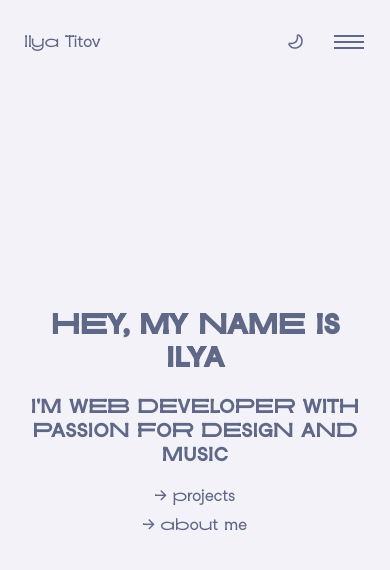
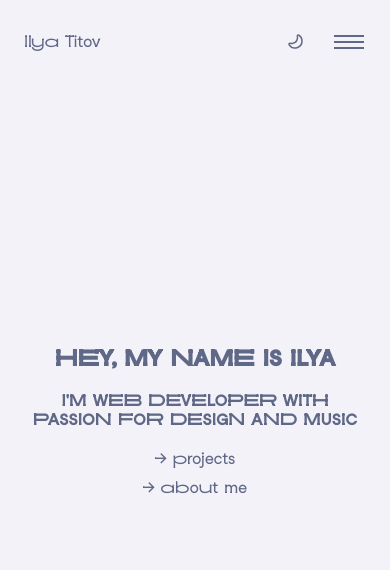
Before and after one commit to ilyatitovich/portfolio-2023, a Next.js app: page / in a window 390 px wide. Shown: the top 570 px of the page. Built offline with nearby package versions, Linux system fonts and the light colour scheme.

Commit message:
fix styles

```diff
--- a/pages/_app.js
+++ b/pages/_app.js
@@ -1,4 +1,5 @@
 import "@/styles/globals.css";
+import "@/styles/home.css";
 import { AnimatePresence } from "framer-motion";
 import Layout from "@/components/Layout";
 
--- a/pages/index.js
+++ b/pages/index.js
@@ -1,4 +1,3 @@
-import styles from "../styles/Home.module.css";
 import Link from "next/link";
 import { motion } from "framer-motion";
 import { MenuContext } from "../components/MenuProvider";
@@ -10,41 +9,41 @@ export default function Home() {
     const { menuIsOpen } = useContext(MenuContext);
 
     return (
-        <div className={styles.home}>
-            <div className={styles.content}>
-                <div className={styles.wrapper}>
+        <div className="home">
+            <div className="content">
+                <div className="wrapper">
                     <motion.h1
                         variants={pageItem}
                         custom={3}
                         initial="hide"
                         animate={menuIsOpen ? "hide" : "show"}
                         exit="hide"
-                        className={styles.mainTitle}
+                        className="main-title"
                     >
                         Hey, my name is Ilya
                     </motion.h1>
                 </div>
-                <div className={styles.wrapper}>
+                <div className="wrapper">
                     <motion.h3
                         variants={pageItem}
                         custom={2}
                         initial="hide"
                         animate={menuIsOpen ? "hide" : "show"}
                         exit="hide"
-                        className={styles.subTitle}
+                        className="sub-title"
                     >
                         <span>I&apos;m web developer</span>
                         <span> with passion for design and music</span>
                     </motion.h3>
                 </div>
-                <div className={styles.wrapper}>
+                <div className="wrapper">
                     <motion.div
                         variants={pageItem}
                         custom={1}
                         initial="hide"
                         animate={menuIsOpen ? "hide" : "show"}
                         exit="hide"
-                        className={styles.linksWrapper}
+                        className="links-wrapper"
                     >
                         <div className="link">
                             <Link href="/projects" className="link-underline">
--- a/styles/Home.module.css
+++ b/styles/Home.module.css
@@ -13,7 +13,7 @@
     padding: 1em calc(.5em + 4vw);
   }
 
-  .mainTitle {
+ .mainTitle {
     font-size: clamp(1rem, .75rem + 4vw, 6rem);
     text-transform: uppercase;
     text-align: center;
--- /dev/null
+++ b/styles/home.css
@@ -0,0 +1,65 @@
+.home {
+    width: 100vw;
+    height: 100vh;
+    display: flex;
+    justify-content: center;
+    align-items: center;
+  }
+
+ .home .content {
+    display: flex;
+    flex-direction: column;
+    gap: 1.25em;
+    padding: 1em calc(.5em + 4vw);
+  }
+
+  .home .wrapper {
+    overflow: hidden;
+  }
+
+  .home .main-title {
+    font-size: clamp(1rem, .75rem + 2.5vw, 6rem);
+    text-transform: uppercase;
+    text-align: center;
+    font-weight: bold;
+  }
+
+  @media screen and (min-width: 30em) {
+    .home .main-title {
+        font-size: clamp(1rem, .75rem + 4vw, 4rem);
+      }
+  }
+
+  @media screen and (min-width: 50em) {
+    .home .main-title {
+        font-size: clamp(1rem, 2rem + 4vw, 4rem);
+      }
+  }
+
+  .home .sub-title {
+    text-align: center;
+    font-size: clamp(1rem, .25rem + 2.5vw, 1.75rem);
+    font-weight: normal;
+  }
+
+  @media screen and (min-width: 30em) {
+    .home .sub-title {
+        font-size: clamp(1rem, .25rem + 4vw, 1.75rem);
+      }
+  }
+
+
+  .home .links-wrapper {
+    display: flex;
+    flex-direction: column;
+    justify-content: center;
+    align-items: center;
+    gap: .5em;
+  }
+
+  @media (min-width: 30em) {
+    .home .links-wrapper {
+      flex-direction: row;
+      gap: 3em;
+    }
+  }
```
